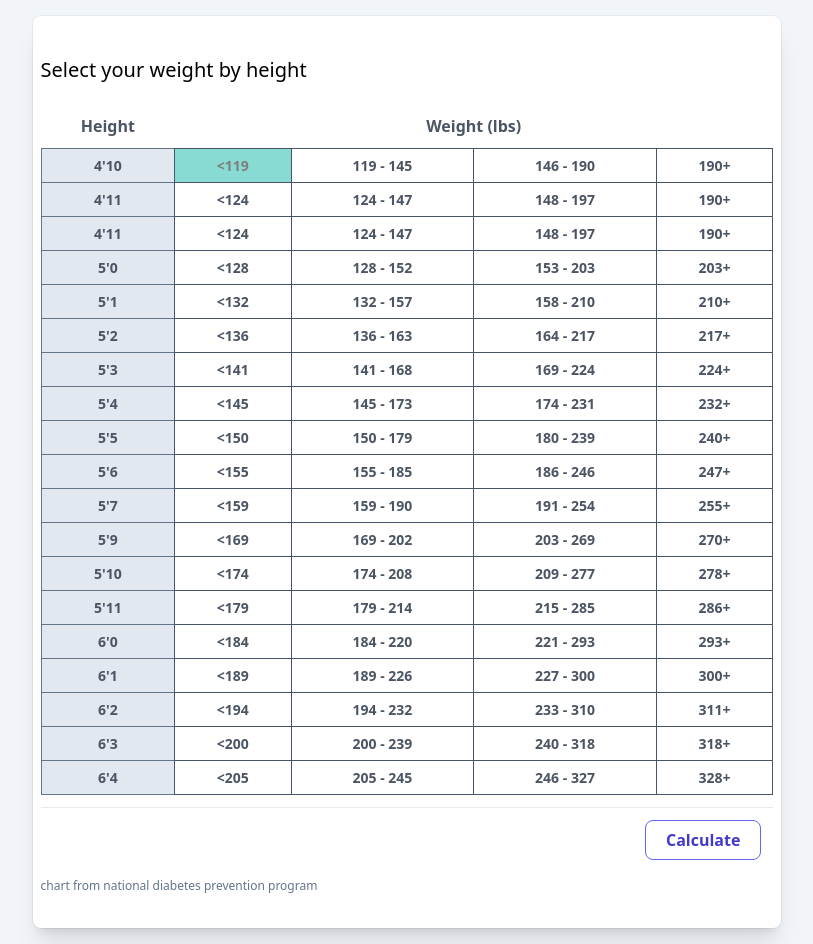
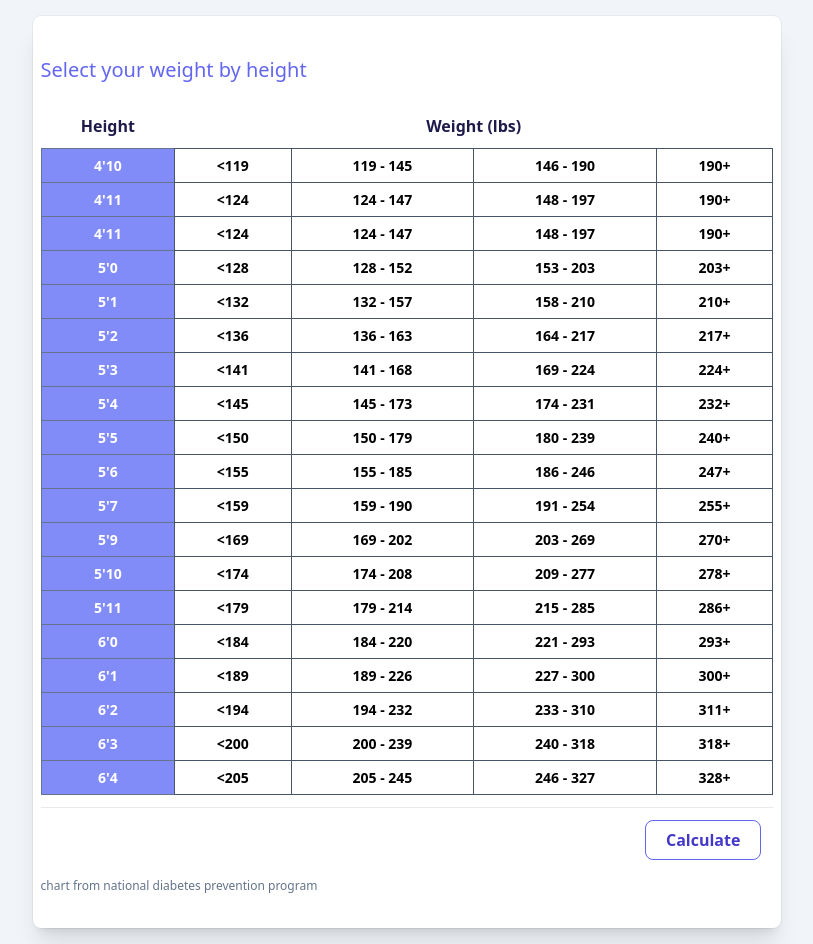
Before and after one commit to corianoharris/nextjs-typescript-prediabetes-risk-test, a Next.js app: page /chart in a window 1280 px wide. Shown: the whole page, without its empty margins (233-1046 px from the left). Built offline with nearby package versions, Linux system fonts and the light colour scheme.

Commit message:
Updated chart page colors

```diff
--- a/pages/chart.tsx
+++ b/pages/chart.tsx
@@ -31,149 +31,149 @@ const Chart = () => {
     <main className="flex min-h-screen flex-col items-center justify-between p-4 bg-slate-100">
       <div className="relative bg-white px-2 pt-10 pb-8 shadow-xl ring-1 ring-gray-900/5 sm:min-w-lg sm:rounded-lg md:min-w-[60%]">
         <div className="mx-auto min-w-full ">
-          <h1 className="text-xl text-black mb-5">Select your weight by height</h1>
+          <h1 className="text-xl text-indigo-500 mb-5">Select your weight by height</h1>
           <div className="divide-y divide-gray-300/50">
             <div className="space-y-6 text-base leading-7 text-gray-600 font-thin">
               <table className="table-auto min-w-full font-semibold">
                 <thead>
-                  <tr className="">
+                  <tr className="text-indigo-950">
                     <th colSpan={1} >Height</th>
                     <th colSpan={4} className="text-center p-2">Weight (lbs)</th>
                   </tr>
                 </thead>
                 <tbody>
                   <tr className="text-left sm: text-sm/[17px] md:text-md text-center  border border-slate-500 rounded mt-2 mb-2">
-                    <td className="p-2 bg-slate-200">{`4'10`}</td>
-                    <td onClick={ (e) => setChartPoint("0")} className="0-point p-2  border border-slate-600 bg-teal-500 opacity-50 transition duration-300 ease-in-out hover:opacity-70 text-black" >{`<119`}</td>
-                    <td onClick={ (e) => setChartPoint("1")} className="1-point p-2  border border-slate-600 rounded">119 - 145</td>
-                    <td onClick={ (e) => setChartPoint("2")} className="2-point p-2  border border-slate-600 rounded">146 - 190</td>
-                    <td onClick={ (e) => setChartPoint("3")} className="3-point p-2  border border-slate-600 rounded">190+</td>
+                    <td className="p-2 bg-indigo-400 text-white">{`4'10`}</td>
+                    <td onClick={ (e) => setChartPoint("0")} className="0-point p-2  border border-slate-600 hover:bg-indigo-200 text-black cursor-pointer" >{`<119`}</td>
+                    <td onClick={ (e) => setChartPoint("1")} className="1-point p-2  border border-slate-600 hover:bg-indigo-200 text-black cursor-pointer">119 - 145</td>
+                    <td onClick={ (e) => setChartPoint("2")} className="2-point p-2  border border-slate-600 hover:bg-indigo-200 text-black cursor-pointer">146 - 190</td>
+                    <td onClick={ (e) => setChartPoint("3")} className="3-point p-2  border border-slate-600 hover:bg-indigo-200 text-black cursor-pointer">190+</td>
                   </tr>
                   <tr className="text-left sm: text-sm/[17px] md:text-md text-center  border border-slate-500 rounded mt-2 mb-2">
-                    <td className="p-2 bg-slate-200">{`4'11`}</td>
-                    <td onClick={ (e) => setChartPoint("0")} className="0-point p-2  border border-slate-600 rounded">{`<124`}</td>
-                    <td onClick={ (e) => setChartPoint("1")} className="1-point p-2  border border-slate-600 rounded">124 - 147</td>
-                    <td onClick={ (e) => setChartPoint("2")} className="2-point p-2  border border-slate-600 rounded">148 - 197</td>
-                    <td onClick={ (e) => setChartPoint("3")} className="3-point p-2  border border-slate-600 rounded">190+</td>
+                    <td className="p-2 bg-indigo-400 text-white">{`4'11`}</td>
+                    <td onClick={ (e) => setChartPoint("0")} className="0-point p-2  border border-slate-600 hover:bg-indigo-200 text-black cursor-pointer">{`<124`}</td>
+                    <td onClick={ (e) => setChartPoint("1")} className="1-point p-2  border border-slate-600 hover:bg-indigo-200 text-black cursor-pointer">124 - 147</td>
+                    <td onClick={ (e) => setChartPoint("2")} className="2-point p-2  border border-slate-600 hover:bg-indigo-200 text-black cursor-pointer">148 - 197</td>
+                    <td onClick={ (e) => setChartPoint("3")} className="3-point p-2  border border-slate-600 hover:bg-indigo-200 text-black cursor-pointer">190+</td>
                   </tr>
                   <tr className="text-left sm: text-sm/[17px] md:text-md text-center  border border-slate-500 rounded mt-2 mb-2">
-                    <td className="p-2 bg-slate-200">{`4'11`}</td>
-                    <td className="p-2  border border-slate-600 rounded">{`<124`}</td>
-                    <td className="p-2  border border-slate-600 rounded">124 - 147</td>
-                    <td className="p-2  border border-slate-600 rounded">148 - 197</td>
-                    <td className="p-2  border border-slate-600 rounded">190+</td>
+                    <td className="p-2 bg-indigo-400 text-white">{`4'11`}</td>
+                    <td className="p-2  border border-slate-600 hover:bg-indigo-200 text-black cursor-pointer">{`<124`}</td>
+                    <td className="p-2  border border-slate-600 hover:bg-indigo-200 text-black cursor-pointer">124 - 147</td>
+                    <td className="p-2  border border-slate-600 hover:bg-indigo-200 text-black cursor-pointer">148 - 197</td>
+                    <td className="p-2  border border-slate-600 hover:bg-indigo-200 text-black cursor-pointer">190+</td>
                   </tr>
                   <tr className="text-left sm: text-sm/[17px] md:text-md text-center  border border-slate-500 rounded mt-2 mb-2">
-                    <td className="p-2 bg-slate-200">{`5'0`}</td>
-                    <td className="p-2  border border-slate-600 rounded">{`<128`}</td>
-                    <td className="p-2  border border-slate-600 rounded">128 - 152</td>
-                    <td className="p-2  border border-slate-600 rounded">153 - 203</td>
-                    <td className="p-2  border border-slate-600 rounded">203+</td>
+                    <td className="p-2 bg-indigo-400 text-white">{`5'0`}</td>
+                    <td className="p-2  border border-slate-600 hover:bg-indigo-200 text-black cursor-pointer">{`<128`}</td>
+                    <td className="p-2  border border-slate-600 hover:bg-indigo-200 text-black cursor-pointer">128 - 152</td>
+                    <td className="p-2  border border-slate-600 hover:bg-indigo-200 text-black cursor-pointer">153 - 203</td>
+                    <td className="p-2  border border-slate-600 hover:bg-indigo-200 text-black cursor-pointer">203+</td>
                   </tr>
                   <tr className="text-left sm: text-sm/[17px] md:text-md text-center  border border-slate-500 rounded mt-2 mb-2">
-                    <td className="p-2 bg-slate-200">{`5'1`}</td>
-                    <td className="p-2  border border-slate-600 rounded">{`<132`}</td>
-                    <td className="p-2  border border-slate-600 rounded">132 - 157</td>
-                    <td className="p-2  border border-slate-600 rounded">158 - 210</td>
-                    <td className="p-2  border border-slate-600 rounded">210+</td>
+                    <td className="p-2 bg-indigo-400 text-white">{`5'1`}</td>
+                    <td className="p-2  border border-slate-600 hover:bg-indigo-200 text-black cursor-pointer">{`<132`}</td>
+                    <td className="p-2  border border-slate-600 hover:bg-indigo-200 text-black cursor-pointer">132 - 157</td>
+                    <td className="p-2  border border-slate-600 hover:bg-indigo-200 text-black cursor-pointer">158 - 210</td>
+                    <td className="p-2  border border-slate-600 hover:bg-indigo-200 text-black cursor-pointer">210+</td>
                   </tr>
                   <tr className="text-left sm: text-sm/[17px] md:text-md text-center  border border-slate-500 rounded mt-2 mb-2">
-                    <td className="p-2 bg-slate-200" >{`5'2`}</td>
-                    <td className="p-2  border border-slate-600 rounded">{`<136`}</td>
-                    <td className="p-2  border border-slate-600 rounded">136 - 163</td>
-                    <td className="p-2  border border-slate-600 rounded">164 - 217</td>
-                    <td className="p-2  border border-slate-600 rounded">217+</td>
+                    <td className="p-2 bg-indigo-400 text-white" >{`5'2`}</td>
+                    <td className="p-2  border border-slate-600 hover:bg-indigo-200 text-black cursor-pointer">{`<136`}</td>
+                    <td className="p-2  border border-slate-600 hover:bg-indigo-200 text-black cursor-pointer">136 - 163</td>
+                    <td className="p-2  border border-slate-600 hover:bg-indigo-200 text-black cursor-pointer">164 - 217</td>
+                    <td className="p-2  border border-slate-600 hover:bg-indigo-200 text-black cursor-pointer">217+</td>
                   </tr>
                   <tr className="text-left sm: text-sm/[17px] md:text-md text-center  border border-slate-500 rounded mt-2 mb-2">
-                    <td className="p-2 bg-slate-200">{`5'3`}</td>
-                    <td className="p-2  border border-slate-600 rounded">{`<141`}</td>
-                    <td className="p-2  border border-slate-600 rounded">141 - 168</td>
-                    <td className="p-2  border border-slate-600 rounded">169 - 224</td>
-                    <td className="p-2  border border-slate-600 rounded">224+</td>
+                    <td className="p-2 bg-indigo-400 text-white">{`5'3`}</td>
+                    <td className="p-2  border border-slate-600 hover:bg-indigo-200 text-black cursor-pointer">{`<141`}</td>
+                    <td className="p-2  border border-slate-600 hover:bg-indigo-200 text-black cursor-pointer">141 - 168</td>
+                    <td className="p-2  border border-slate-600 hover:bg-indigo-200 text-black cursor-pointer">169 - 224</td>
+                    <td className="p-2  border border-slate-600 hover:bg-indigo-200 text-black cursor-pointer">224+</td>
                   </tr>
                   <tr className="text-left sm: text-sm/[17px] md:text-md text-center  border border-slate-500 rounded mt-2 mb-2">
-                    <td className="p-2 bg-slate-200">{`5'4`}</td>
-                    <td className="p-2  border border-slate-600 rounded">{`<145`}</td>
-                    <td className="p-2  border border-slate-600 rounded">145 - 173</td>
-                    <td className="p-2  border border-slate-600 rounded">174 - 231</td>
-                    <td className="p-2  border border-slate-600 rounded">232+</td>
+                    <td className="p-2 bg-indigo-400 text-white">{`5'4`}</td>
+                    <td className="p-2  border border-slate-600 hover:bg-indigo-200 text-black cursor-pointer">{`<145`}</td>
+                    <td className="p-2  border border-slate-600 hover:bg-indigo-200 text-black cursor-pointer">145 - 173</td>
+                    <td className="p-2  border border-slate-600 hover:bg-indigo-200 text-black cursor-pointer">174 - 231</td>
+                    <td className="p-2  border border-slate-600 hover:bg-indigo-200 text-black cursor-pointer">232+</td>
                   </tr>
                   <tr className="text-left sm: text-sm/[17px] md:text-md text-center  border border-slate-500 rounded mt-2 mb-2">
-                    <td className="p-2 bg-slate-200">{`5'5`}</td>
-                    <td className="p-2  border border-slate-600 rounded">{`<150`}</td>
-                    <td className="p-2  border border-slate-600 rounded">150 - 179</td>
-                    <td className="p-2  border border-slate-600 rounded">180 - 239</td>
-                    <td className="p-2  border border-slate-600 rounded">240+</td>
+                    <td className="p-2 bg-indigo-400 text-white">{`5'5`}</td>
+                    <td className="p-2  border border-slate-600 hover:bg-indigo-200 text-black cursor-pointer">{`<150`}</td>
+                    <td className="p-2  border border-slate-600 hover:bg-indigo-200 text-black cursor-pointer">150 - 179</td>
+                    <td className="p-2  border border-slate-600 hover:bg-indigo-200 text-black cursor-pointer">180 - 239</td>
+                    <td className="p-2  border border-slate-600 hover:bg-indigo-200 text-black cursor-pointer">240+</td>
                   </tr>
                   <tr className="text-left sm: text-sm/[17px] md:text-md text-center  border border-slate-500 rounded mt-2 mb-2">
-                    <td className="p-2 bg-slate-200">{`5'6`}</td>
-                    <td className="p-2  border border-slate-600 rounded">{`<155`}</td>
-                    <td className="p-2  border border-slate-600 rounded">155 - 185</td>
-                    <td className="p-2  border border-slate-600 rounded">186 - 246</td>
-                    <td className="p-2  border border-slate-600 rounded">247+</td>
+                    <td className="p-2 bg-indigo-400 text-white">{`5'6`}</td>
+                    <td className="p-2  border border-slate-600 hover:bg-indigo-200 text-black cursor-pointer">{`<155`}</td>
+                    <td className="p-2  border border-slate-600 hover:bg-indigo-200 text-black cursor-pointer">155 - 185</td>
+                    <td className="p-2  border border-slate-600 hover:bg-indigo-200 text-black cursor-pointer">186 - 246</td>
+                    <td className="p-2  border border-slate-600 hover:bg-indigo-200 text-black cursor-pointer">247+</td>
                   </tr>
                   <tr className="text-left sm: text-sm/[17px] md:text-md text-center  border border-slate-500 rounded mt-2 mb-2">
-                    <td className="p-2 bg-slate-200">{`5'7`}</td>
-                    <td className="p-2  border border-slate-600 rounded">{`<159`}</td>
-                    <td className="p-2  border border-slate-600 rounded">159 - 190</td>
-                    <td className="p-2  border border-slate-600 rounded">191 - 254</td>
-                    <td className="p-2  border border-slate-600 rounded">255+</td>
+                    <td className="p-2 bg-indigo-400 text-white">{`5'7`}</td>
+                    <td className="p-2  border border-slate-600 hover:bg-indigo-200 text-black cursor-pointer">{`<159`}</td>
+                    <td className="p-2  border border-slate-600 hover:bg-indigo-200 text-black cursor-pointer">159 - 190</td>
+                    <td className="p-2  border border-slate-600 hover:bg-indigo-200 text-black cursor-pointer">191 - 254</td>
+                    <td className="p-2  border border-slate-600 hover:bg-indigo-200 text-black cursor-pointer">255+</td>
                   </tr>
                   <tr className="text-left sm: text-sm/[17px] md:text-md text-center  border border-slate-500 rounded mt-2 mb-2">
-                    <td className="p-2 bg-slate-200">{`5'9`}</td>
-                    <td className="p-2  border border-slate-600 rounded">{`<169`}</td>
-                    <td className="p-2  border border-slate-600 rounded">169 - 202</td>
-                    <td className="p-2  border border-slate-600 rounded">203 - 269</td>
-                    <td className="p-2  border border-slate-600 rounded">270+</td>
+                    <td className="p-2 bg-indigo-400 text-white">{`5'9`}</td>
+                    <td className="p-2  border border-slate-600 hover:bg-indigo-200 text-black cursor-pointer">{`<169`}</td>
+                    <td className="p-2  border border-slate-600 hover:bg-indigo-200 text-black cursor-pointer">169 - 202</td>
+                    <td className="p-2  border border-slate-600 hover:bg-indigo-200 text-black cursor-pointer">203 - 269</td>
+                    <td className="p-2  border border-slate-600 hover:bg-indigo-200 text-black cursor-pointer">270+</td>
                   </tr>
                   <tr className="text-left sm: text-sm/[17px] md:text-md text-center  border border-slate-500 rounded mt-2 mb-2">
-                    <td className="p-2 bg-slate-200">{`5'10`}</td>
-                    <td className="p-2  border border-slate-600 rounded">{`<174`}</td>
-                    <td className="p-2  border border-slate-600 rounded">174 - 208</td>
-                    <td className="p-2  border border-slate-600 rounded">209 - 277</td>
-                    <td className="p-2  border border-slate-600 rounded">278+</td>
+                    <td className="p-2 bg-indigo-400 text-white">{`5'10`}</td>
+                    <td className="p-2  border border-slate-600 hover:bg-indigo-200 text-black cursor-pointer">{`<174`}</td>
+                    <td className="p-2  border border-slate-600 hover:bg-indigo-200 text-black cursor-pointer">174 - 208</td>
+                    <td className="p-2  border border-slate-600 hover:bg-indigo-200 text-black cursor-pointer">209 - 277</td>
+                    <td className="p-2  border border-slate-600 hover:bg-indigo-200 text-black cursor-pointer">278+</td>
                   </tr>
                   <tr className="text-left sm: text-sm/[17px] md:text-md text-center  border border-slate-500 rounded mt-2 mb-2">
-                    <td className="p-2 bg-slate-200">{`5'11`}</td>
-                    <td className="p-2  border border-slate-600 rounded">{`<179`}</td>
-                    <td className="p-2  border border-slate-600 rounded">179 - 214</td>
-                    <td className="p-2  border border-slate-600 rounded">215 - 285</td>
-                    <td className="p-2  border border-slate-600 rounded">286+</td>
+                    <td className="p-2 bg-indigo-400 text-white">{`5'11`}</td>
+                    <td className="p-2  border border-slate-600 hover:bg-indigo-200 text-black cursor-pointer">{`<179`}</td>
+                    <td className="p-2  border border-slate-600 hover:bg-indigo-200 text-black cursor-pointer">179 - 214</td>
+                    <td className="p-2  border border-slate-600 hover:bg-indigo-200 text-black cursor-pointer">215 - 285</td>
+                    <td className="p-2  border border-slate-600 hover:bg-indigo-200 text-black cursor-pointer">286+</td>
                   </tr>
                   <tr className="text-left sm: text-sm/[17px] md:text-md text-center  border border-slate-500 rounded mt-2 mb-2">
-                    <td className="p-2 bg-slate-200">{`6'0`}</td>
-                    <td className="p-2  border border-slate-600 rounded">{`<184`}</td>
-                    <td className="p-2  border border-slate-600 rounded">184 - 220</td>
-                    <td className="p-2  border border-slate-600 rounded">221 - 293</td>
-                    <td className="p-2  border border-slate-600 rounded">293+</td>
+                    <td className="p-2 bg-indigo-400 text-white">{`6'0`}</td>
+                    <td className="p-2  border border-slate-600 hover:bg-indigo-200 text-black cursor-pointer">{`<184`}</td>
+                    <td className="p-2  border border-slate-600 hover:bg-indigo-200 text-black cursor-pointer">184 - 220</td>
+                    <td className="p-2  border border-slate-600 hover:bg-indigo-200 text-black cursor-pointer">221 - 293</td>
+                    <td className="p-2  border border-slate-600 hover:bg-indigo-200 text-black cursor-pointer">293+</td>
                   </tr>
                   <tr className="text-left sm: text-sm/[17px] md:text-md text-center  border border-slate-500 rounded mt-2 mb-2">
-                    <td className="p-2 bg-slate-200">{`6'1`}</td>
-                    <td className="p-2  border border-slate-600 rounded">{`<189`}</td>
-                    <td className="p-2  border border-slate-600 rounded">189 - 226</td>
-                    <td className="p-2  border border-slate-600 rounded">227 - 300</td>
-                    <td className="p-2  border border-slate-600 rounded">300+</td>
+                    <td className="p-2 bg-indigo-400 text-white">{`6'1`}</td>
+                    <td className="p-2  border border-slate-600 hover:bg-indigo-200 text-black cursor-pointer">{`<189`}</td>
+                    <td className="p-2  border border-slate-600 hover:bg-indigo-200 text-black cursor-pointer">189 - 226</td>
+                    <td className="p-2  border border-slate-600 hover:bg-indigo-200 text-black cursor-pointer">227 - 300</td>
+                    <td className="p-2  border border-slate-600 hover:bg-indigo-200 text-black cursor-pointer">300+</td>
                   </tr>
                   <tr className="text-left sm: text-sm/[17px] md:text-md text-center  border border-slate-500 rounded mt-2 mb-2">
-                    <td className="p-2 bg-slate-200">{`6'2`}</td>
-                    <td className="p-2  border border-slate-600 rounded">{`<194`}</td>
-                    <td className="p-2  border border-slate-600 rounded">194 - 232</td>
-                    <td className="p-2  border border-slate-600 rounded">233 - 310</td>
-                    <td className="p-2  border border-slate-600 rounded">311+</td>
+                    <td className="p-2 bg-indigo-400 text-white">{`6'2`}</td>
+                    <td className="p-2  border border-slate-600 hover:bg-indigo-200 text-black cursor-pointer">{`<194`}</td>
+                    <td className="p-2  border border-slate-600 hover:bg-indigo-200 text-black cursor-pointer">194 - 232</td>
+                    <td className="p-2  border border-slate-600 hover:bg-indigo-200 text-black cursor-pointer">233 - 310</td>
+                    <td className="p-2  border border-slate-600 hover:bg-indigo-200 text-black cursor-pointer">311+</td>
                   </tr>
                   <tr className="text-left sm: text-sm/[17px] md:text-md text-center  border border-slate-500 rounded mt-2 mb-2">
-                    <td className="p-2 bg-slate-200">{`6'3`}</td>
-                    <td className="p-2  border border-slate-600 rounded">{`<200`}</td>
-                    <td className="p-2  border border-slate-600 rounded">200 - 239</td>
-                    <td className="p-2  border border-slate-600 rounded">240 - 318</td>
-                    <td className="p-2  border border-slate-600 rounded">318+</td>
+                    <td className="p-2 bg-indigo-400 text-white">{`6'3`}</td>
+                    <td className="p-2  border border-slate-600 hover:bg-indigo-200 text-black cursor-pointer">{`<200`}</td>
+                    <td className="p-2  border border-slate-600 hover:bg-indigo-200 text-black cursor-pointer">200 - 239</td>
+                    <td className="p-2  border border-slate-600 hover:bg-indigo-200 text-black cursor-pointer">240 - 318</td>
+                    <td className="p-2  border border-slate-600 hover:bg-indigo-200 text-black cursor-pointer">318+</td>
                   </tr>
                   <tr className="text-left sm: text-sm/[17px] md:text-md text-center  border border-slate-500 rounded mt-2 mb-2">
-                    <td className="p-2 bg-slate-200">{`6'4`}</td>
-                    <td className="p-2  border border-slate-600 rounded">{`<205`}</td>
-                    <td className="p-2  border border-slate-600 rounded">205 - 245</td>
-                    <td className="p-2  border border-slate-600 rounded">246 - 327</td>
-                    <td className="p-2  border border-slate-600 rounded">328+</td>
+                    <td className="p-2 bg-indigo-400 text-white">{`6'4`}</td>
+                    <td className="p-2  border border-slate-600 hover:bg-indigo-200 text-black cursor-pointer">{`<205`}</td>
+                    <td className="p-2  border border-slate-600 hover:bg-indigo-200 text-black cursor-pointer">205 - 245</td>
+                    <td className="p-2  border border-slate-600 hover:bg-indigo-200 text-black cursor-pointer">246 - 327</td>
+                    <td className="p-2  border border-slate-600 hover:bg-indigo-200 text-black cursor-pointer">328+</td>
                   </tr>
                 </tbody>
               </table>
```
